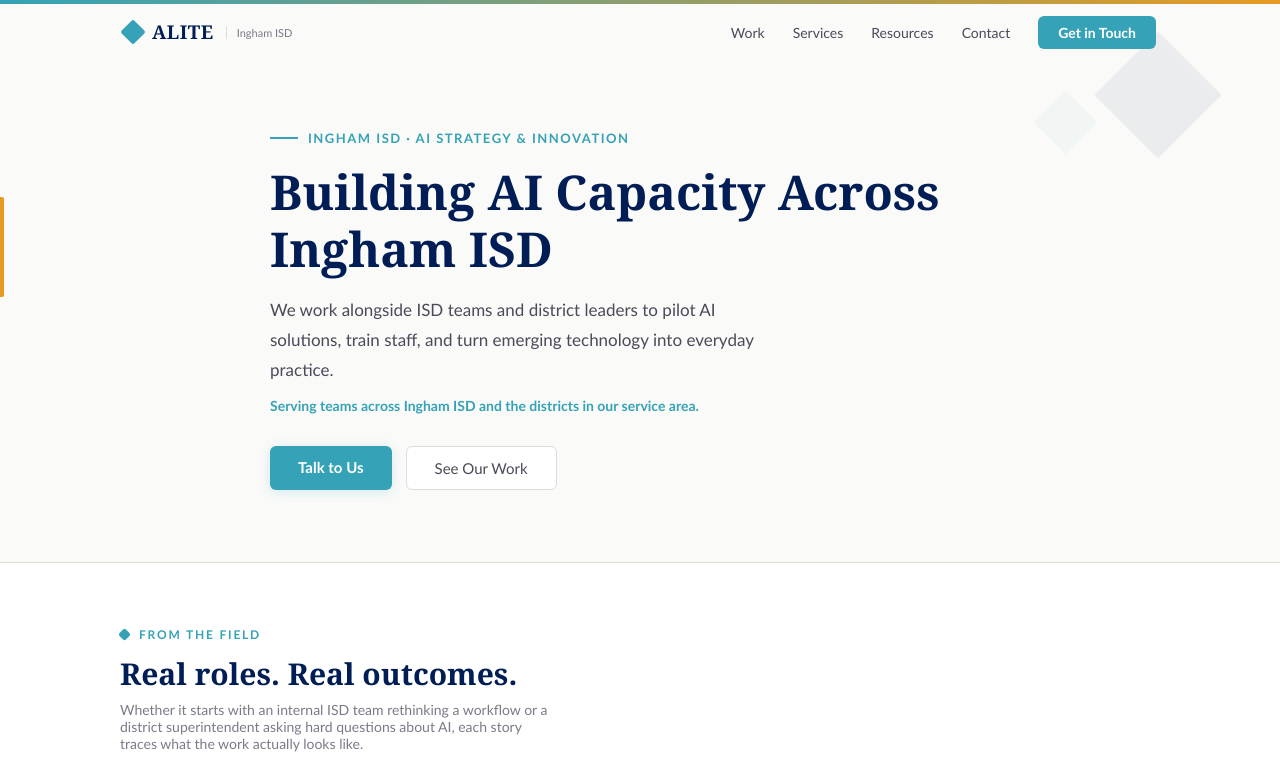
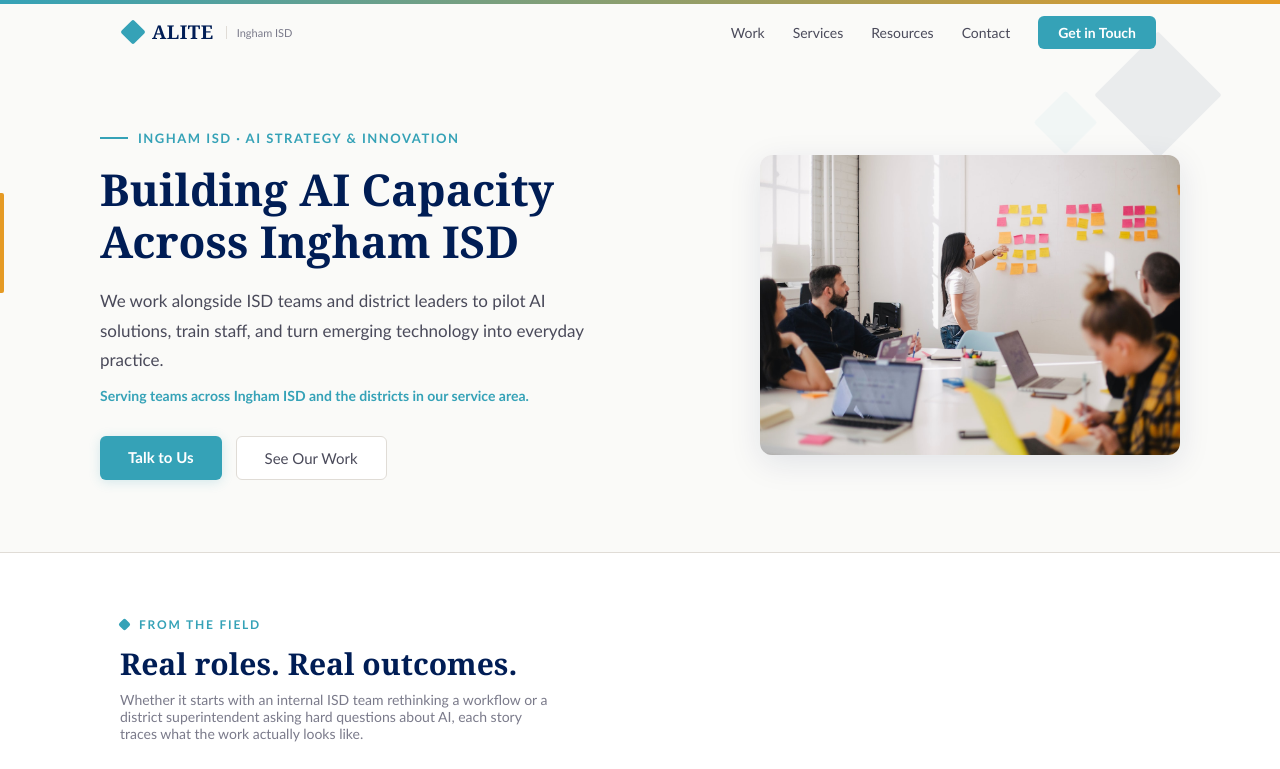
Before and after one commit to Turnstyle19320/alite-portfolio, a React (Vite) app: page / in a window 1280 px wide. Shown: the top 769 px of the page. Built offline with nearby package versions, Linux system fonts and the light colour scheme.

Commit message:
Add hero image: split layout with stock workshop photo

```diff
--- a/src/App.jsx
+++ b/src/App.jsx
@@ -16,7 +16,7 @@ export default function App() {
         *,*::before,*::after{margin:0;padding:0;box-sizing:border-box}
         html{scroll-behavior:smooth}
         body{background:${C.warmWhite};-webkit-font-smoothing:antialiased}
-        @media(max-width:768px){.a4-desk{display:none!important}.a4-mob-btn{display:block!important}}
+        @media(max-width:768px){.a4-desk{display:none!important}.a4-mob-btn{display:block!important}.a4-hero-inner{flex-direction:column!important}.a4-hero-img{flex:1 1 auto!important;width:100%!important}}
         @media(min-width:769px){.a4-mob-menu{display:none!important}}
       `}</style>
       <Nav />
--- a/src/components/Hero.jsx
+++ b/src/components/Hero.jsx
@@ -51,7 +51,19 @@ export default function Hero() {
         }}
       />
 
-      <div style={{ maxWidth: 740, margin: "0 auto", position: "relative", zIndex: 1 }}>
+      <div
+        className="a4-hero-inner"
+        style={{
+          maxWidth: 1080,
+          margin: "0 auto",
+          position: "relative",
+          zIndex: 1,
+          display: "flex",
+          alignItems: "center",
+          gap: 48,
+        }}
+      >
+        <div style={{ flex: 1, minWidth: 0 }}>
           <div
             style={{
               ...fade(0.15),
@@ -80,7 +92,7 @@ export default function Hero() {
             style={{
               ...fade(0.3),
               fontFamily: SERIF,
-            fontSize: "clamp(30px, 5vw, 48px)",
+              fontSize: "clamp(28px, 4.5vw, 44px)",
               lineHeight: 1.18,
               color: C.navy,
               margin: "0 0 18px",
@@ -152,6 +164,24 @@ export default function Hero() {
             </a>
           </div>
         </div>
+
+        <div
+          className="a4-hero-img"
+          style={{
+            ...fade(0.4),
+            flex: "0 0 420px",
+            borderRadius: 12,
+            overflow: "hidden",
+            boxShadow: `0 8px 32px rgba(0,29,85,0.10)`,
+          }}
+        >
+          <img
+            src={`${import.meta.env.BASE_URL}images/hero-workshop.jpg`}
+            alt="Team collaborating around a whiteboard during a strategy session"
+            style={{ width: "100%", height: 300, objectFit: "cover", display: "block" }}
+          />
+        </div>
+      </div>
     </section>
   );
 }
```
Also changed, not shown: public/images/hero-collab.jpg (added), public/images/hero-workshop.jpg (added). Lines whose indentation alone changed are shown as unchanged.
